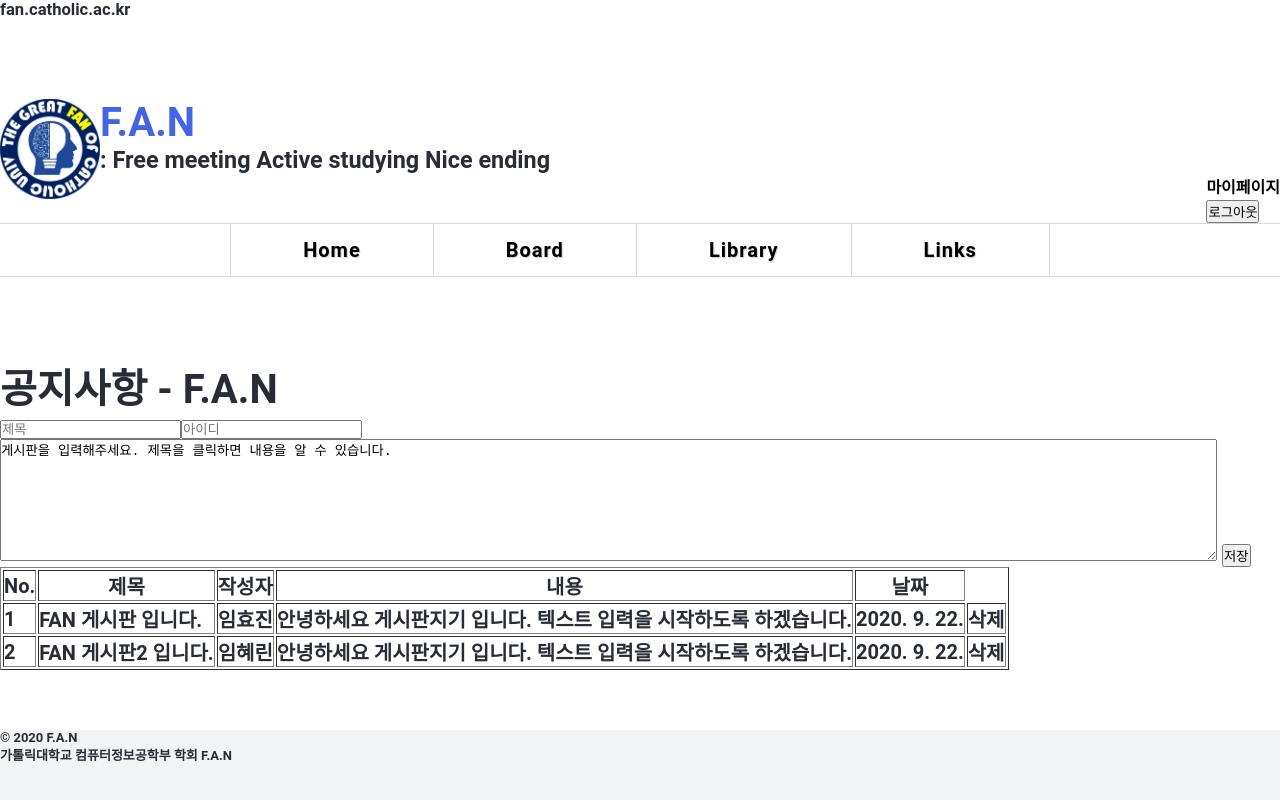
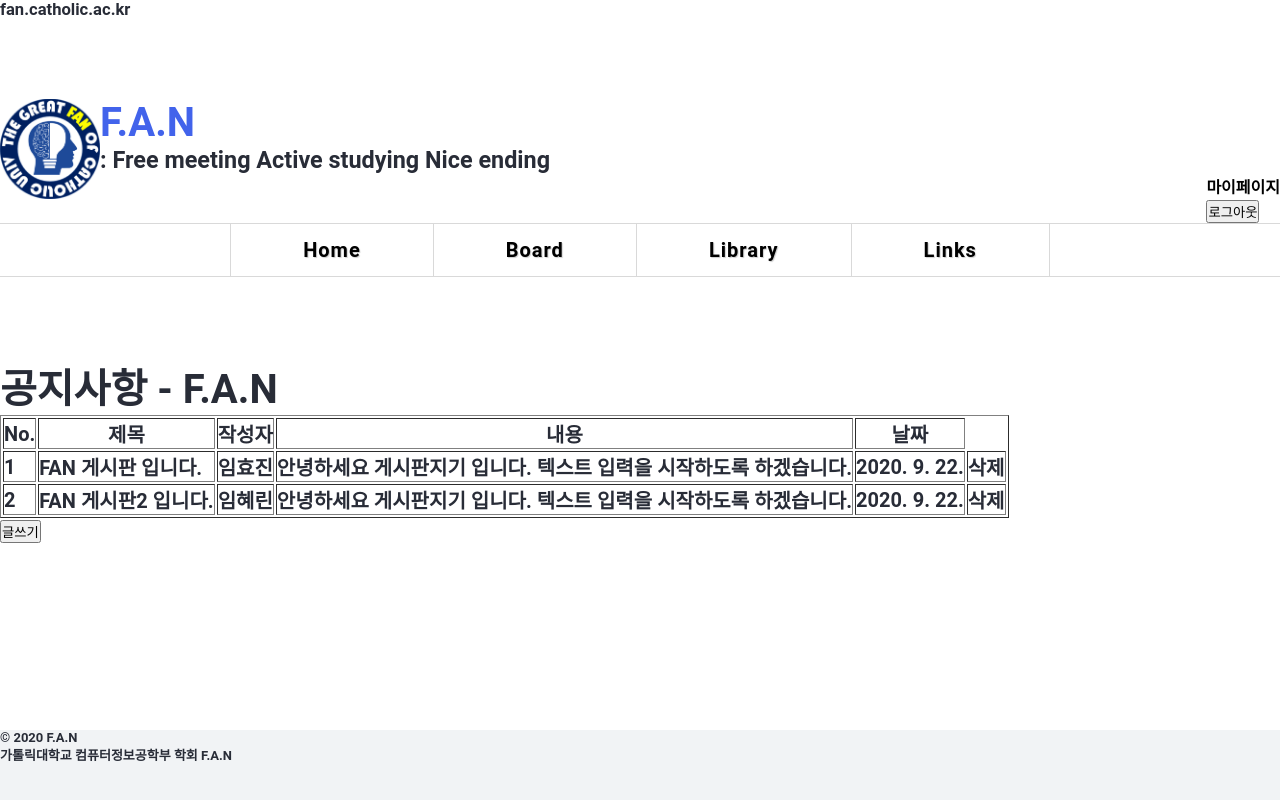
Before and after one commit to fancuk/fan.catholic.ac.kr-frontend, a React (Create React App) app: page /notice in a window 1280 px wide. Built offline with nearby package versions, Linux system fonts and the light colour scheme.

Commit message:
fan.catholic.ac.kr-frontend-26 게시판 심화

```diff
--- a/src/App.js
+++ b/src/App.js
@@ -13,6 +13,7 @@ import Notice from "./components/views/Notice/Notice";
 import FanBoard from "./components/views/FanBoard/FanBoard";
 import StudyBoard from "./components/views/StudyBoard/StudyBoard";
 import './App.css';
+import NewNotice from "./components/views/Notice/NewNotice";
 
 const App = () => {
     return (
@@ -30,8 +31,10 @@ const App = () => {
                         <Route exact path="/member" component={CustomerList}/>
                         <Route path="/member/detail" component={CustomerDetail}/>
                         <Route path="/notice" component={Notice}/>
+                        <Route path="/newnotice" component={NewNotice}/>
                         <Route path="/fanboard" component={FanBoard}/>
                         <Route path="/studyboard" component={StudyBoard}/>
+
                     </Switch>
                 </div>
             </Router>
--- a/src/components/views/Notice/Notice.js
+++ b/src/components/views/Notice/Notice.js
@@ -1,7 +1,6 @@
 import React, { Component } from 'react';
-import NoticeForm from './NoticeForm';
 import NoticeItem from './NoticeItem';
-import {withRouter} from "react-router-dom";
+import {Link,withRouter} from "react-router-dom";
 
 class Notice extends Component {
 
@@ -26,21 +25,6 @@ class Notice extends Component {
         selectedBoard:{}
     }
 
-    handleSaveData = (data) => {
-        if (!data.brdno) {            // new : Insert
-            this.setState({
-                maxNo: this.state.maxNo+1,
-                boards: this.state.boards.concat({brdno: this.state.maxNo, brddate: new Date(), ...data }),
-                selectedBoard: {}
-            });
-        } else {                                                        // Update
-            this.setState({
-                boards: this.state.boards.map(row => data.brdno === row.brdno ? {...data }: row),
-                selectedBoard: {}
-            })
-        }
-    }
-
     handleRemove = (brdno) => {
         this.setState({
             boards: this.state.boards.filter(row => row.brdno !== brdno)
@@ -55,9 +39,7 @@ class Notice extends Component {
         const { boards, selectedBoard } = this.state;
         return (
             <div>
-
                 <h1>공지사항 - F.A.N </h1>
-                <NoticeForm selectedBoard={selectedBoard} onSaveData={this.handleSaveData}/>
                 <table border="1">
                     <tbody>
                     <tr align="center">
@@ -74,6 +56,11 @@ class Notice extends Component {
                     }
                     </tbody>
                 </table>
+                <Link to="./NewNotice">
+                <button>
+                    글쓰기
+                </button>
+                </Link>
             </div>
         );
     }
--- a/src/components/views/Notice/NoticeForm.js
+++ b/src/components/views/Notice/NoticeForm.js
@@ -1,4 +1,5 @@
 import React, { Component } from 'react';
+import {Link} from "react-router-dom";
 
 class NoticeForm extends Component {
 
@@ -38,9 +39,15 @@ class NoticeForm extends Component {
                 <input placeholder="제목" ref={node => this.brdtitle  = node}/>
                 <input placeholder="아이디" ref={node => this.brdwriter = node}/><br />
                 <textarea name="content" cols="150" rows="8" ref={node => this.brditem= node}>
-                    게시판을 입력해주세요. 제목을 클릭하면 내용을 알 수 있습니다.
-                </textarea>&nbsp;
-                <button type="submit">저장</button>
+                    게시판을 입력해주세요.
+                </textarea><br/>
+                {/*// 저장을 누르면서 나는 게시판 창에 가고 싶어(이벤트로 할거 같은데 사실 로그인 때도 안된 문제 ) + 여백 좀 챙겨 + 아이디 치워  */}
+                <button type="submit">저장</button>&nbsp;
+                <Link to="./Notice">
+                    <button>
+                        취소
+                    </button>
+                </Link>
             </form>
         );
     }
```
